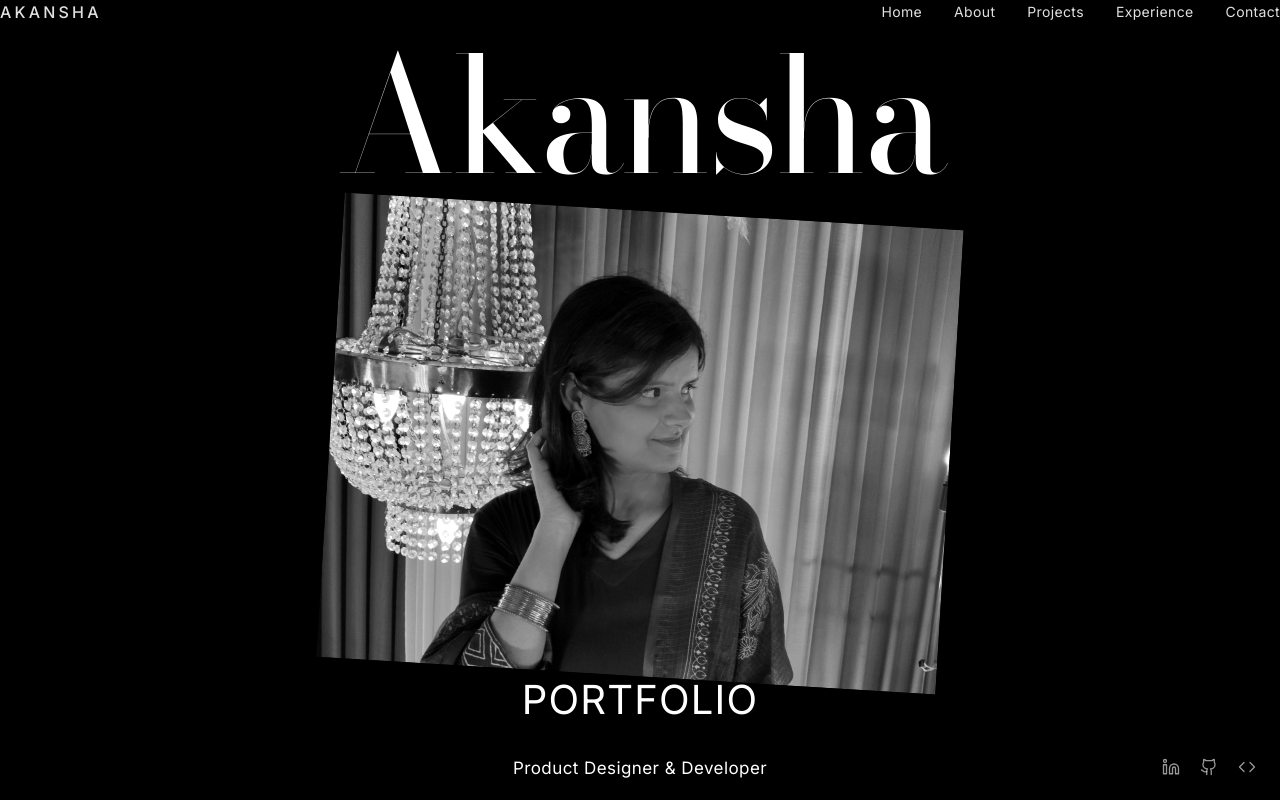
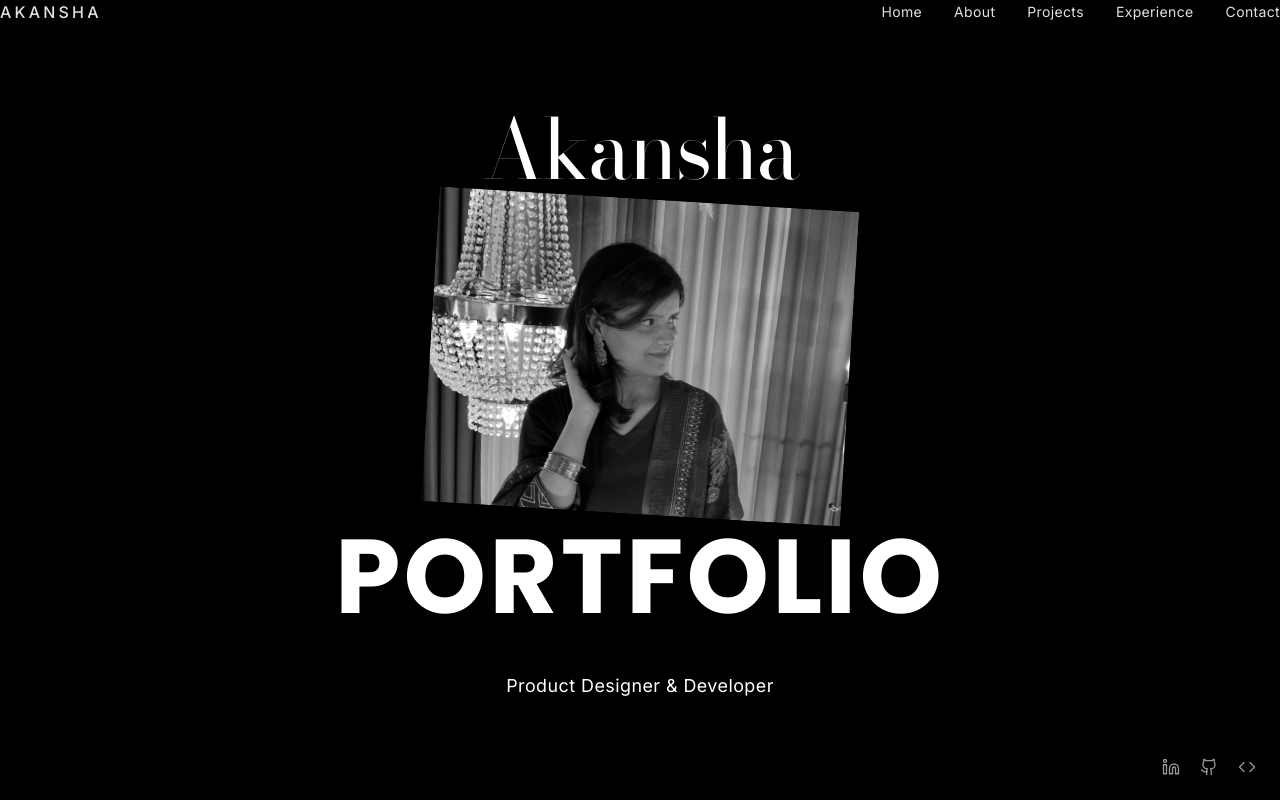
Before and after one commit to sheelakansha/akansha-portfolio, a React (Vite) app in the folder frontend/: page / in a window 1280 px wide. Shown: the top 800 px of the page. Built offline with nearby package versions, Linux system fonts and the light colour scheme.

Commit message:
Update Hero layout: Akansha 90.6px Arsenic, medium image, PORTFOLIO 110px bold Poppins, Subtitle 18.2px TT Commons Pro

```diff
--- a/frontend/src/components/Hero.jsx
+++ b/frontend/src/components/Hero.jsx
@@ -66,23 +66,27 @@ const Hero = () => {
                 initial="hidden"
                 animate="visible"
             >
-                {/* 1. NAME "Akansha" (Large display serif name) */}
+                {/* 1. NAME "Akansha" (Font: Arsenic, Size: 90.6px) */}
                 <motion.h1
                     variants={textVariants}
-                    className="relative z-20 text-[clamp(4.5rem,12.5vw,13.5rem)] font-normal text-white leading-[0.85] text-center select-none tracking-tight"
-                    style={{ fontFamily: '"Bodoni Moda", "Cormorant Garamond", serif', fontWeight: 400 }}
+                    className="relative z-20 font-normal text-white leading-[0.85] text-center select-none tracking-tight"
+                    style={{
+                        fontFamily: '"Arsenic", "Bodoni Moda", "Cormorant Garamond", serif',
+                        fontSize: 'clamp(42px, 6.5vw, 90.6px)',
+                        fontWeight: 400
+                    }}
                 >
                     Akansha
                 </motion.h1>
 
-                {/* 2. B&W PHOTO (Centered landscape photo with ~2.5 deg tilt and overlapping margins) */}
+                {/* 2. B&W PHOTO (Medium size photo below Akansha) */}
                 <motion.div
                     variants={photoVariants}
                     whileHover={{ scale: 1.02, rotate: 1.5 }}
                     transition={{ type: "spring", stiffness: 220, damping: 22 }}
-                    className="relative z-10 -mt-6 sm:-mt-10 md:-mt-14 lg:-mt-[56px] -mb-10 sm:-mb-14 md:-mb-20 lg:-mb-[84px] cursor-pointer flex justify-center"
+                    className="relative z-10 -mt-5 sm:-mt-7 md:-mt-9 -mb-8 sm:-mb-10 md:-mb-12 cursor-pointer flex justify-center"
                 >
-                    <div className="w-[300px] sm:w-[420px] md:w-[500px] lg:w-[580px] xl:w-[620px] aspect-[4/3] overflow-hidden bg-black rounded-none border-0 shadow-none">
+                    <div className="w-[260px] sm:w-[340px] md:w-[380px] lg:w-[420px] aspect-[4/3] overflow-hidden bg-black rounded-none border-0 shadow-none">
                         <img
                             src={profilePhoto}
                             alt="Akansha"
@@ -91,24 +95,31 @@ const Hero = () => {
                     </div>
                 </motion.div>
 
-                {/* 3. THE WORD "PORTFOLIO" (Large uppercase Inter title) */}
+                {/* 3. THE WORD "PORTFOLIO" (Font: Poppins, Size: 110px, Bold, Uppercase) */}
                 <motion.div
                     variants={textVariants}
                     className="relative z-0 w-full text-center"
                 >
                     <h2
-                        className="text-[clamp(3.5rem,11.5vw,12rem)] font-normal text-white uppercase tracking-[0.03em] leading-[0.88] text-center select-none"
-                        style={{ fontFamily: 'Inter, sans-serif', fontWeight: 400 }}
+                        className="font-bold text-white uppercase tracking-[0.03em] leading-[0.88] text-center select-none"
+                        style={{
+                            fontFamily: '"Poppins", sans-serif',
+                            fontSize: 'clamp(48px, 8.2vw, 110px)',
+                            fontWeight: 700
+                        }}
                     >
                         PORTFOLIO
                     </h2>
                 </motion.div>
 
-                {/* 4. SUBTITLE (Product Designer & Developer) */}
+                {/* 4. SUBTITLE (Font: TT Commons Pro, Size: 18.2px) */}
                 <motion.p
                     variants={textVariants}
-                    className="mt-6 sm:mt-8 text-sm sm:text-base md:text-[17px] font-normal text-white tracking-wide text-center"
-                    style={{ fontFamily: 'Inter, sans-serif' }}
+                    className="mt-5 sm:mt-6 font-normal text-white tracking-wide text-center"
+                    style={{
+                        fontFamily: '"TT Commons Pro", "TT Commons", "Inter", sans-serif',
+                        fontSize: 'clamp(14px, 1.4vw, 18.2px)'
+                    }}
                 >
                     Product Designer &amp; Developer
                 </motion.p>
```
Also changed, not shown: 1 other file (tests, documents, lock files or other folders).
